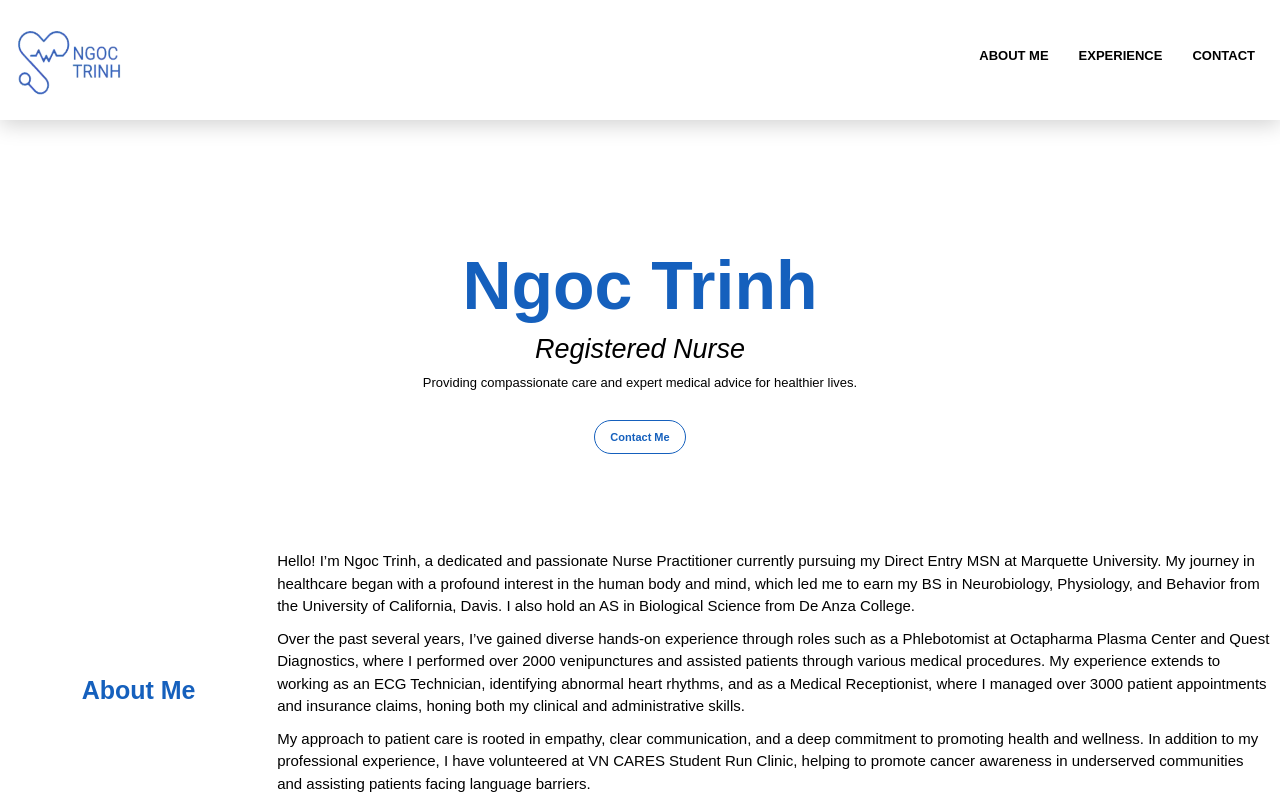
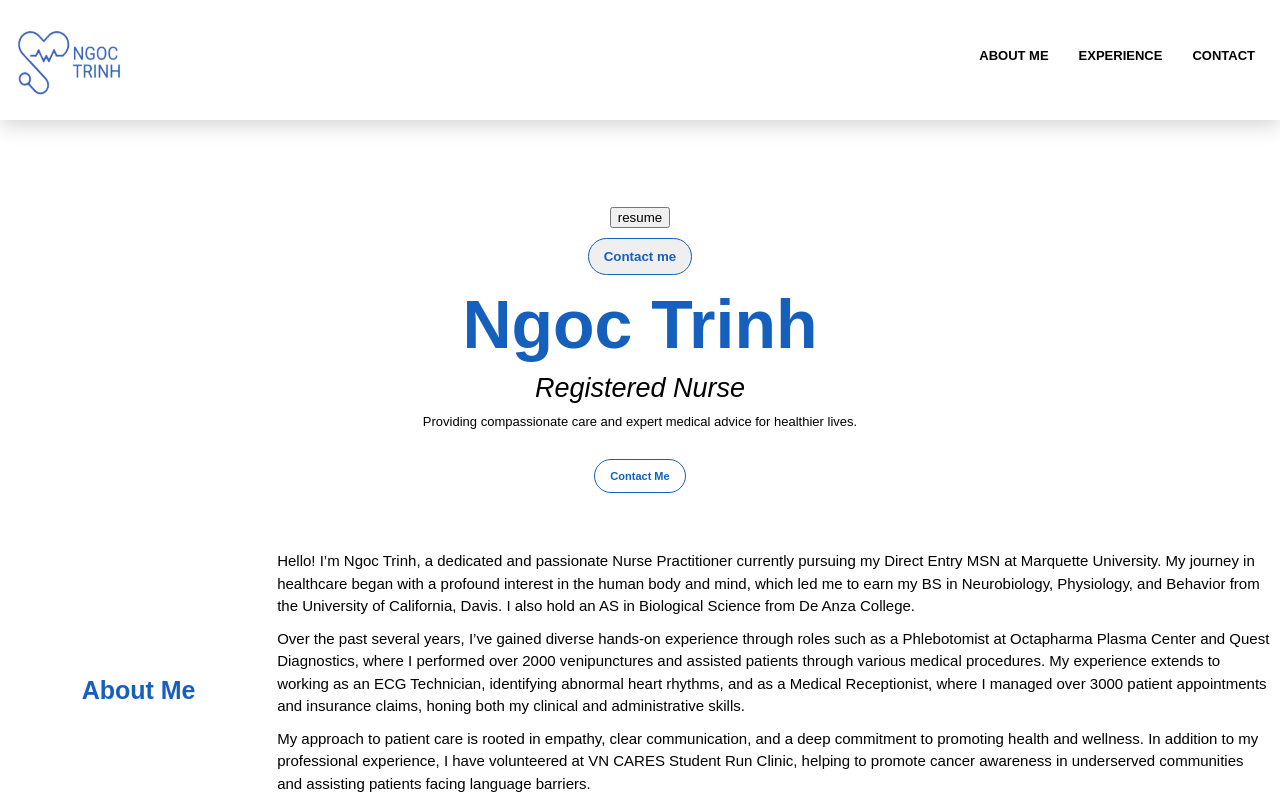
Before and after one commit to swe-thinhnguyen1701/ngoc-portfolio, a React (Vite) app: page / in a window 1280 px wide. Shown: the top 800 px of the page. Built offline with nearby package versions, Linux system fonts and the light colour scheme.

Commit message:
update greeting component

```diff
--- a/src/components/Greeting.jsx
+++ b/src/components/Greeting.jsx
@@ -1,6 +1,8 @@
 function Greeting() {
     return (
         <section className="greeting">
+            <button className="btn download-btn">resume</button>
+            <button className="btn contact-btn">Contact me</button>
             <span className="name">Ngoc Trinh</span>
             <span className="major">Registered Nurse</span>
             <p>Providing compassionate care and expert medical advice for healthier lives.</p>
```
